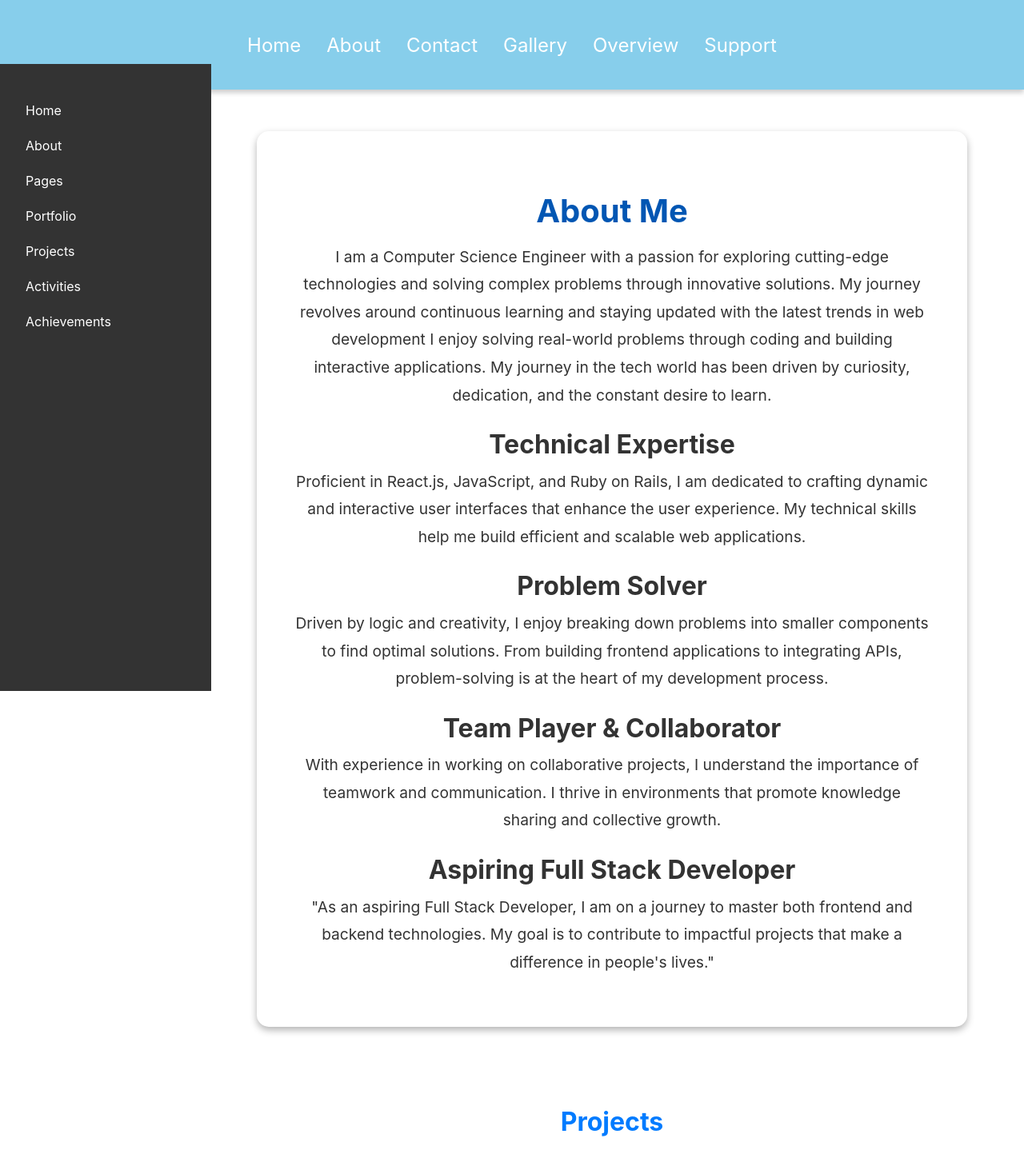
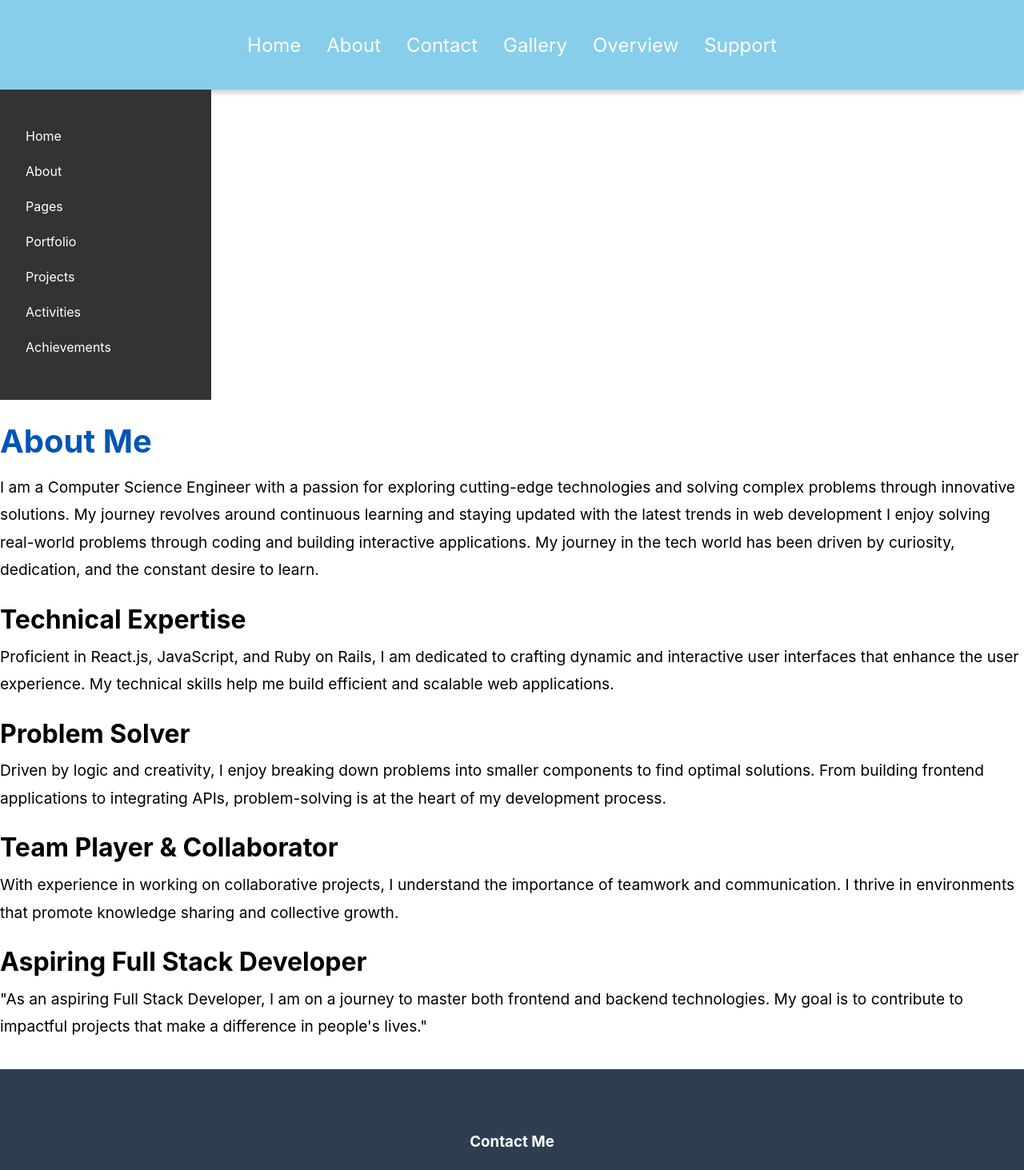
Before and after one commit to Hnavin123/ZenithYoga_flow, a React (Create React App) app: page / in a window 1280 px wide. Shown: the top 1463 px of the page at 80% size. Built offline with nearby package versions, Linux system fonts and the light colour scheme.

Commit message:
design changed

```diff
--- a/src/App.css
+++ b/src/App.css
@@ -36,3 +36,7 @@
     transform: rotate(360deg);
   }
 }
+
+.main-body {
+  display: grid;
+}
--- a/src/App.js
+++ b/src/App.js
@@ -6,17 +6,19 @@ import Project from './Project/Project';
 import { Footer } from './Footer/Footer';
 function App() {
   return (
-    <div>
-      <NavBar />
+    <>
+      <div class="header"><NavBar /></div>
       <div style={{ display: 'flex' }}>
-        <SideBar />
-        <div style={{ marginLeft: '250px', padding: '20px', width: 'calc(100% - 250px)' }}>
+        <div className='main-body'>
+        <div className="menu"><SideBar /></div>
+        <div className='main'>
           <Description />
-          <Project />
-          <Footer />
+        </div>
         </div>
       </div>
-    </div>
+      <div class="footer"><Footer /></div>
+
+    </>
   );
 }
 
--- a/src/Description/Description.js
+++ b/src/Description/Description.js
@@ -3,7 +3,7 @@ import './Description.css';
 
 const Description = () => {
   return (
-    <div className="description-container">
+    <div className="">
       <h1>About Me</h1>
       <p>
       I am a Computer Science Engineer with a passion for exploring cutting-edge technologies and solving complex problems through innovative solutions. My journey revolves around continuous learning and staying updated with the latest trends in web development
--- a/src/NavBar/Navbar.js
+++ b/src/NavBar/Navbar.js
@@ -3,7 +3,6 @@ import './NavBar.css'
 function Navbar() {
   return (
     <nav>
-
       <ul>
         <li>Home</li>
         <li>About</li>
--- a/src/SideBar/SideBar.css
+++ b/src/SideBar/SideBar.css
@@ -1,10 +1,10 @@
 .sidebar {
     width: 200px;
-    height: calc(100vh - 80px); /* Adjust height to avoid overlapping Navbar */
+    height: 100%; /* Adjust height to avoid overlapping Navbar */
     background-color: #333;
     color: white;
     padding: 2rem;
-    position: fixed;
+    /*position: fixed;
     left: 0;
     top: 80px; /* Navbar height */
     overflow-y: auto; /* Scroll if content is larger than sidebar */
```
Also changed, not shown: 1 other file (tests, documents, lock files or other folders).
